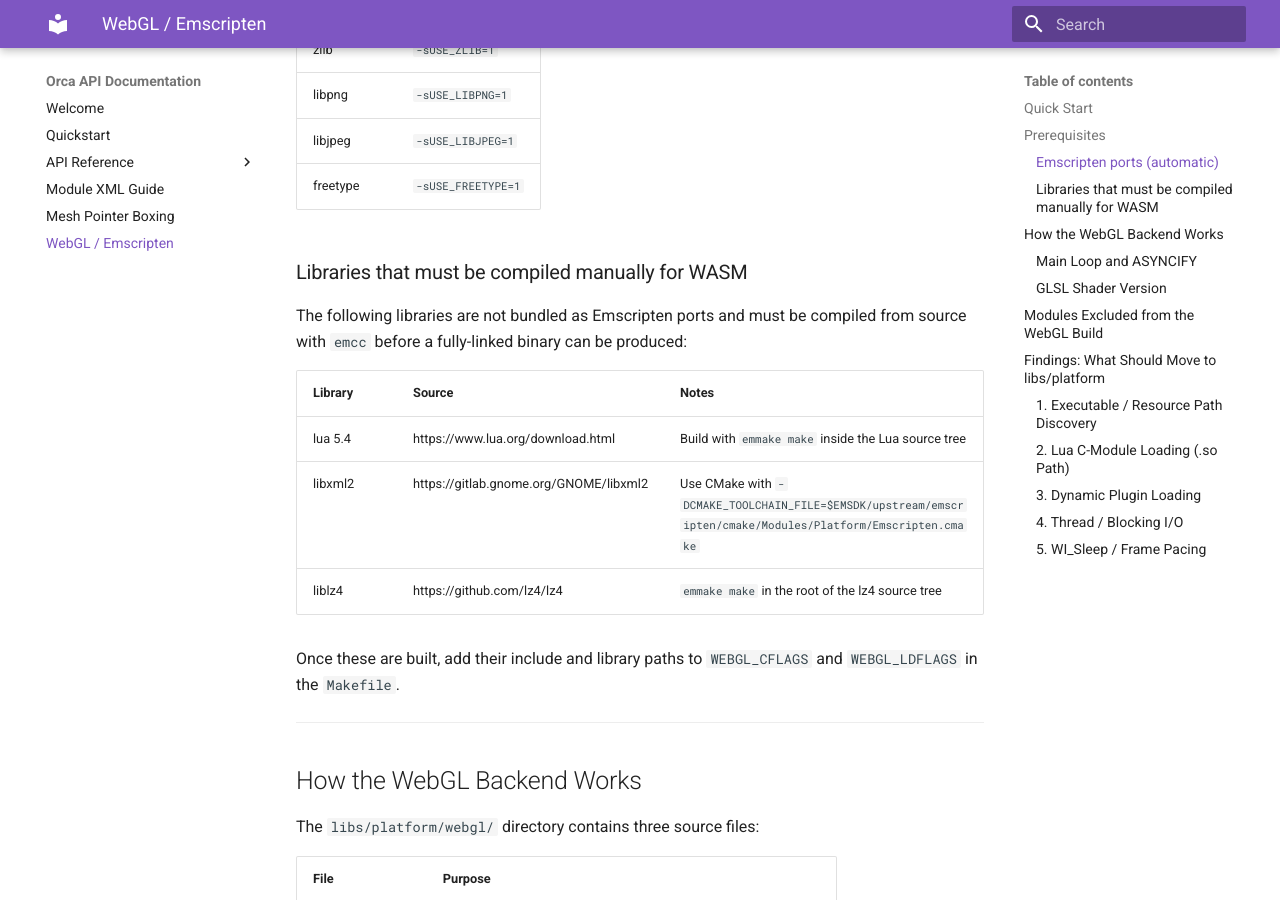
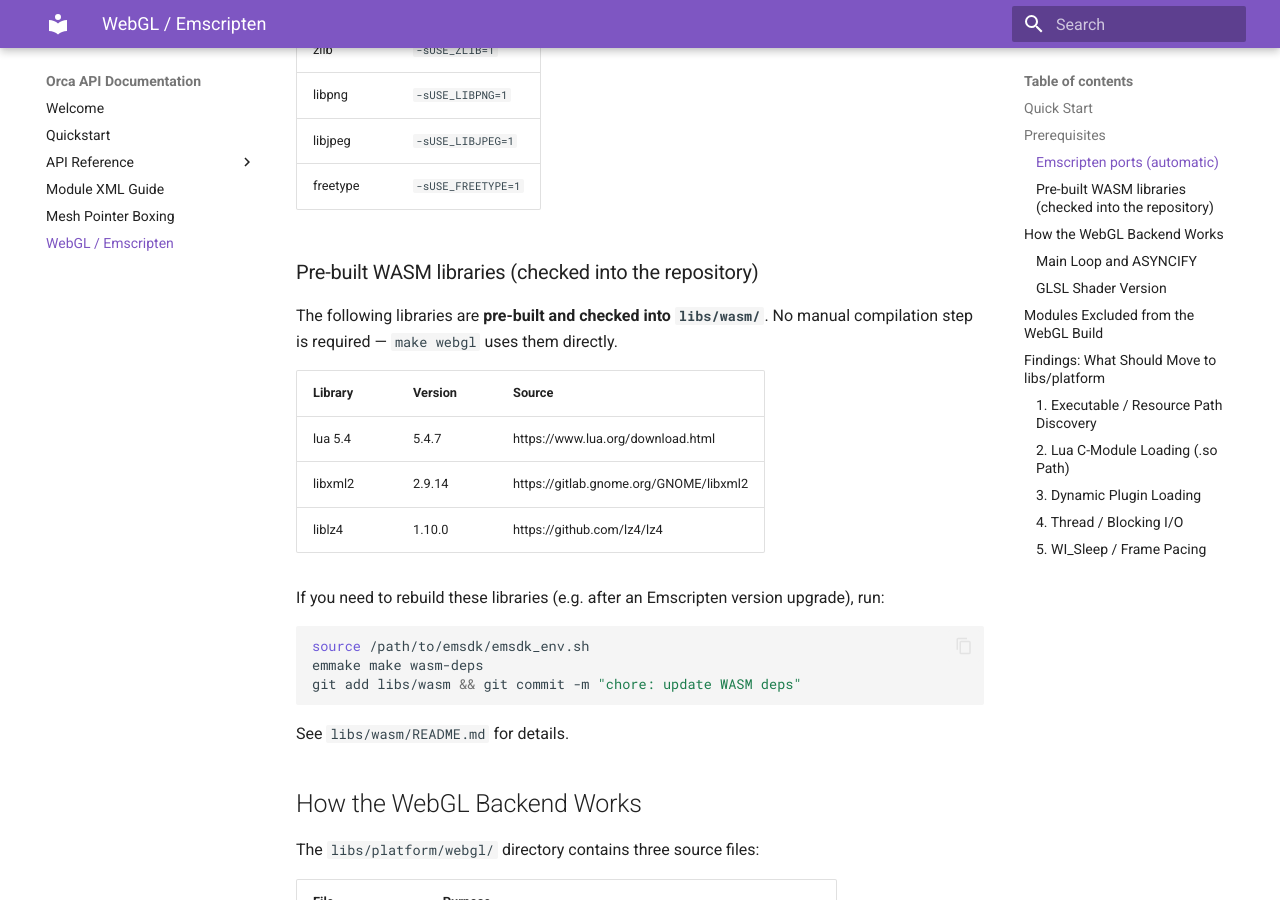
Before and after one commit to corepunch/orca, an MkDocs documentation site: the page built from docs/webgl.md, in a window 1280 px wide and 900 px high, scrolled down 1202 px. Built offline with MkDocs 1.6.1 and Material for MkDocs 9.7.7, drawn with Linux system fonts in a browser that asks for light colours.

Commit message:
feat: check in pre-built WASM libraries for faster WebGL builds
Co-authored-by: corepunch <83646194+corepunch@users.noreply.github.com>

````diff
--- a/docs/webgl.md
+++ b/docs/webgl.md
@@ -57,21 +57,27 @@ These libraries are fetched and compiled automatically by Emscripten via
 | libjpeg   | `-sUSE_LIBJPEG=1` |
 | freetype  | `-sUSE_FREETYPE=1`|
 
-### Libraries that must be compiled manually for WASM
+### Pre-built WASM libraries (checked into the repository)
 
-The following libraries are not bundled as Emscripten ports and must be
-compiled from source with `emcc` before a fully-linked binary can be produced:
+The following libraries are **pre-built and checked into `libs/wasm/`**.  No
+manual compilation step is required — `make webgl` uses them directly.
 
-| Library  | Source                                             | Notes |
-|----------|----------------------------------------------------|-------|
-| lua 5.4  | https://www.lua.org/download.html                  | Build with `emmake make` inside the Lua source tree |
-| libxml2  | https://gitlab.gnome.org/GNOME/libxml2             | Use CMake with `-DCMAKE_TOOLCHAIN_FILE=$EMSDK/upstream/emscripten/cmake/Modules/Platform/Emscripten.cmake` |
-| liblz4   | https://github.com/lz4/lz4                         | `emmake make` in the root of the lz4 source tree |
+| Library  | Version | Source                                          |
+|----------|---------|-------------------------------------------------|
+| lua 5.4  | 5.4.7   | https://www.lua.org/download.html               |
+| libxml2  | 2.9.14  | https://gitlab.gnome.org/GNOME/libxml2          |
+| liblz4   | 1.10.0  | https://github.com/lz4/lz4                      |
 
-Once these are built, add their include and library paths to `WEBGL_CFLAGS`
-and `WEBGL_LDFLAGS` in the `Makefile`.
+If you need to rebuild these libraries (e.g. after an Emscripten version
+upgrade), run:
 
----
+```bash
+source /path/to/emsdk/emsdk_env.sh
+emmake make wasm-deps
+git add libs/wasm && git commit -m "chore: update WASM deps"
+```
+
+See `libs/wasm/README.md` for details.
 
 ## How the WebGL Backend Works
 
````
Also changed, not shown: libs/wasm/README.md (added, +43 -0 lines), 4 other files.
